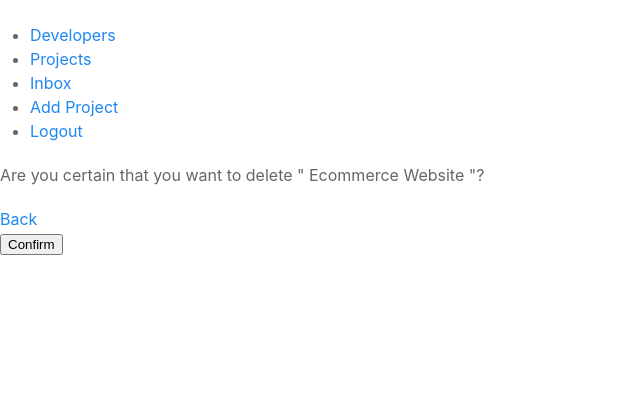
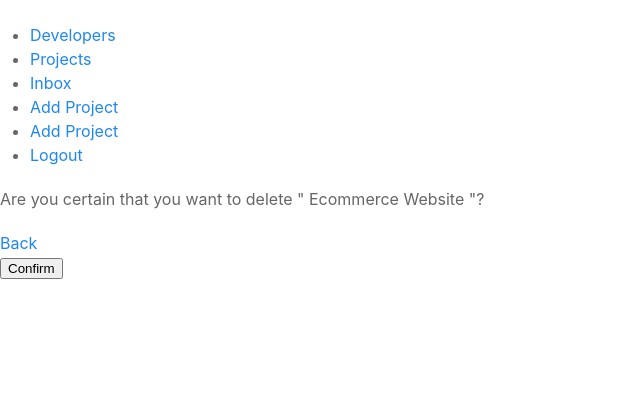
Before and after one commit to LeahGrim/devsearch, a Django app: page /projects/delete-project/03492cdf-9454-473f-8c0d-1e7a743e0a04/ in a window 1280 px wide. Shown: the part 321-741 px from the top of the page, without its empty margins (0-640 px from the left). Run offline with Django 4.2, Linux system fonts and the light colour scheme; a user stored in the database is signed in; data comes from the database, SQL or seed files in the repository; both versions use the stored data as it was after the commit; some libraries are stand-ins or nearby versions.

Commit message:
added create project under authenticator decorator

```diff
--- a/projects/templates/navbar.html
+++ b/projects/templates/navbar.html
@@ -19,6 +19,7 @@
           <li class="header__menuItem"><a href="{% url 'create-project' %}" class="btn btn--sub">Add Project</a></li>
 
           {% if request.user.is_authenticated  %}
+          <li class="header__menuItem"><a href="{% url 'create-project' %}" class="btn btn--sub">Add Project</a></li>
           <li class="header__menuItem"><a href="{% url 'logout' %}" class="btn btn--sub">Logout</a></li>
           {% else %}
           <li class="header__menuItem"><a href="{% url 'login' %}" class="btn btn--sub">Login/Sign Up</a></li>
```
Also changed, not shown: db.sqlite3.
